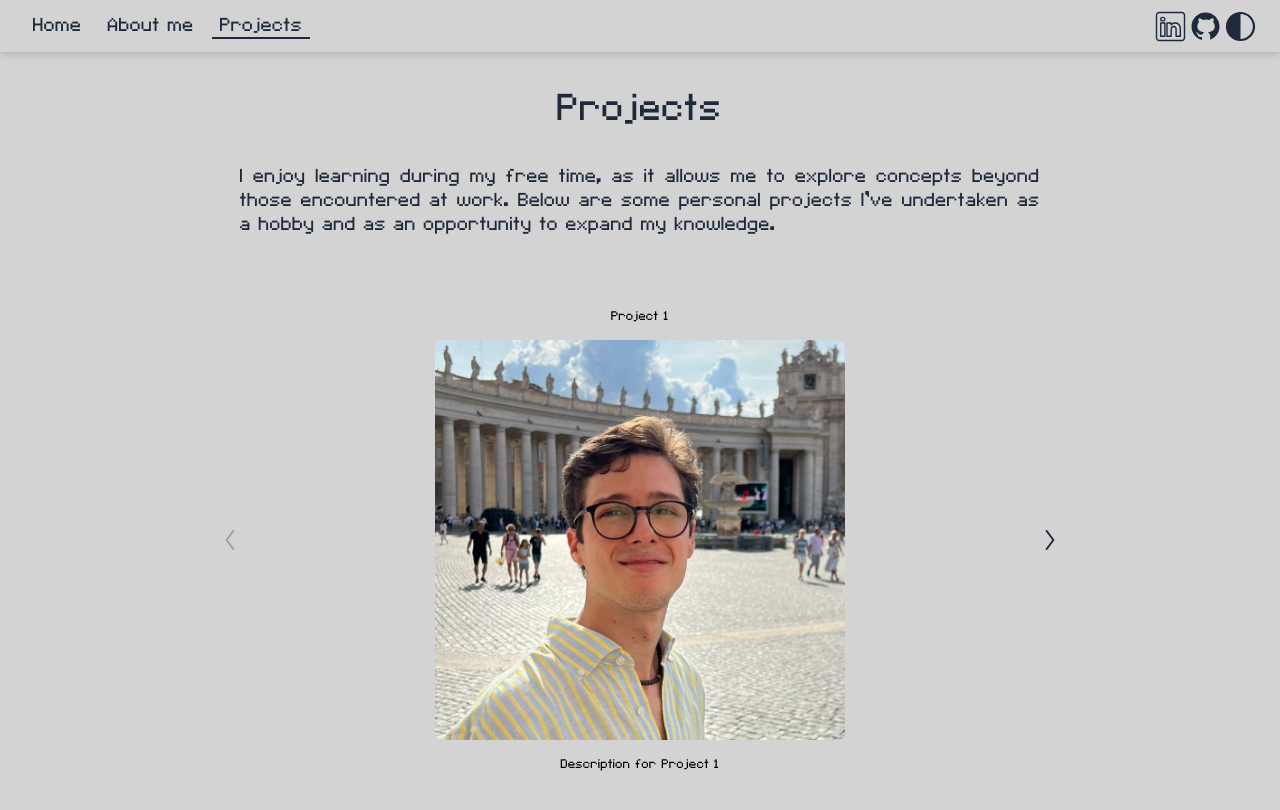
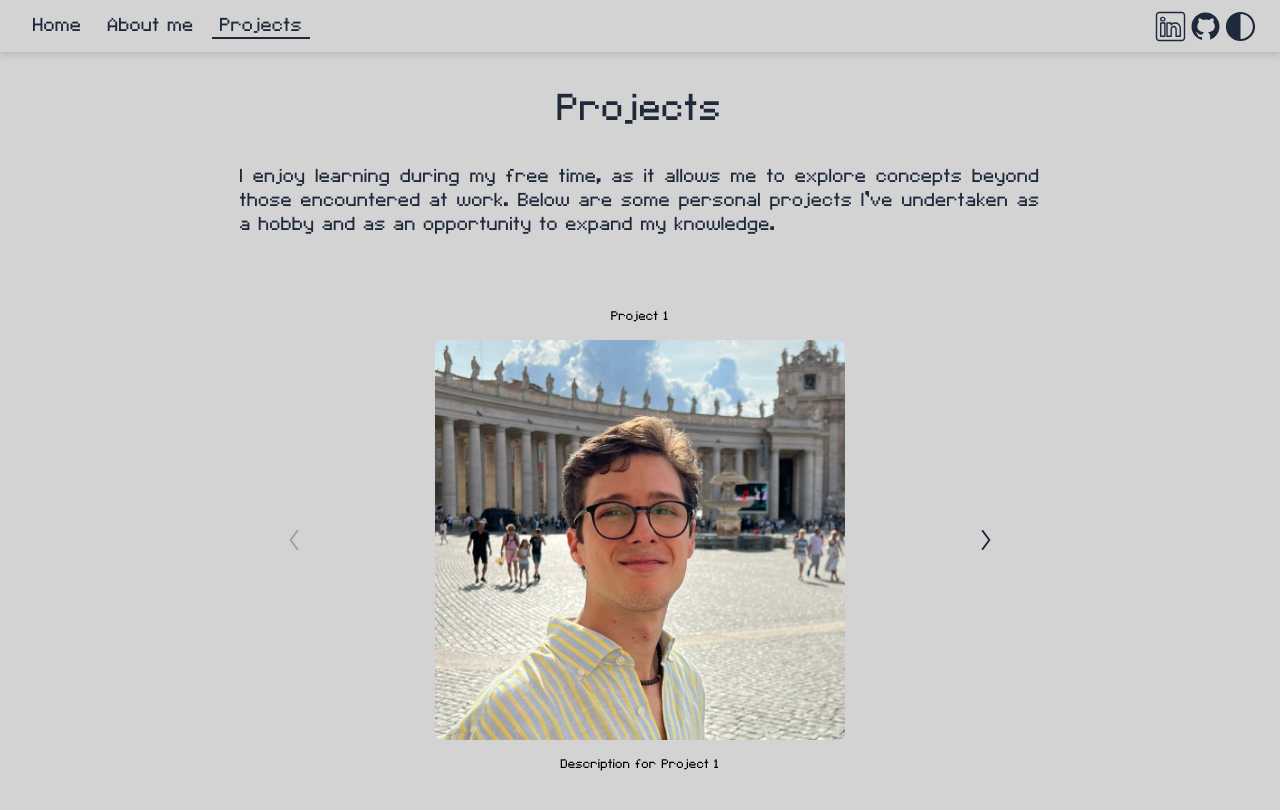
Before and after one commit to pedropds/portfolio-react, a React (Create React App) app: page /projects in a window 1280 px wide. Shown: the top 810 px of the page. Built offline with nearby package versions, Linux system fonts and the light colour scheme.

Commit message:
Small bugfix regarding width of projects

```diff
--- a/src/components/projects/Projects.css
+++ b/src/components/projects/Projects.css
@@ -18,7 +18,6 @@
   justify-content: center;
   align-items: center;
   overflow: hidden;
-  width: 90%;
 }
 
 .arrow {
--- a/src/components/projects/project/Project.css
+++ b/src/components/projects/project/Project.css
@@ -6,6 +6,7 @@
   flex-direction: column;
   align-content: center;
   flex-wrap: wrap;
+  justify-content: center;
 }
 
 .project-title {
```
